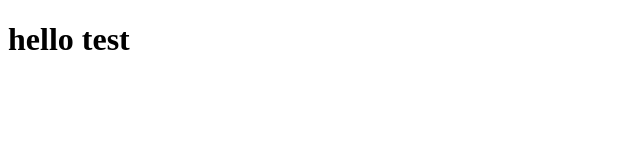
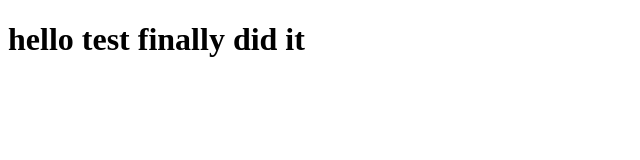
Before and after one commit to Akafsher/coursera-test, a plain HTML site: page site/index.html in a window 1280 px wide. Shown: the whole page, without its empty margins (0-640 px from the left). Drawn offline with Linux system fonts and the light colour scheme.

Commit message:
small addition

```diff
--- a/site/index.html
+++ b/site/index.html
@@ -4,6 +4,6 @@
 	<title>hello test</title>
 </head>
 <body>
-<h1>hello test</h1>
+<h1>hello test finally did it</h1>
 </body>
 </html>
```
